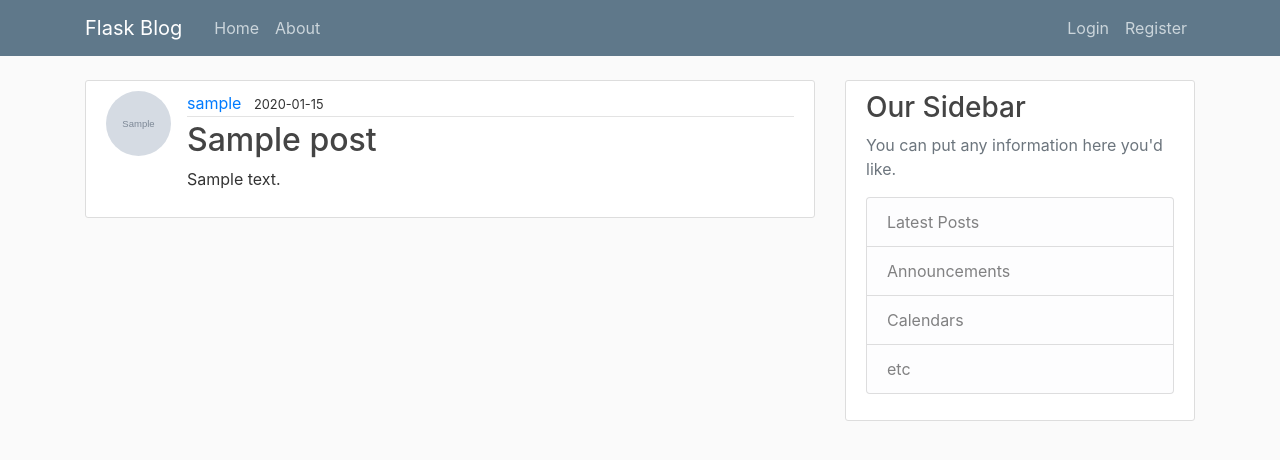
After one commit to HavrulykRoman/Flask_blog, a Flask app: page /post/1 in a window 1280 px wide. The commit adds this page. Shown: the top 460 px of the page. Run offline with Flask 2, Linux system fonts and the light colour scheme; tables that the repository leaves empty hold one stand-in row (values such as "Sample post"); grey boxes marked "Sample" are stand-in pictures; some libraries are stand-ins or nearby versions.

Commit message:
create/update/delete posts (#8)

```diff
--- a/flaskblog/routes.py
+++ b/flaskblog/routes.py
@@ -1,11 +1,11 @@
 import secrets
 import os
 from PIL import Image
-from flask import render_template, flash, redirect, url_for, request
+from flask import render_template, flash, redirect, url_for, request, abort
 from flask_login import login_user, current_user, logout_user, login_required
 
 from flaskblog import app, bcrypt, db
-from flaskblog.forms import RegistrationForm, LoginForm, UpdateAccountForm
+from flaskblog.forms import RegistrationForm, LoginForm, UpdateAccountForm, PostForm
 from flaskblog.models import User, Post
 
 
@@ -15,19 +15,11 @@
 
 
 
-posts = [
-    {'author': 'Jon Doe',
-     'title': 'First post',
-     'content': 'First post content',
-     'data_posted': 'November 7, 2022'},
-    {'author': 'Ivan Petriv',
-     'title': 'Second post',
-     'content': 'Second post content',
-     'data_posted': 'November 7, 2022'}
-]
+
 
 @app.route('/')
 def home():
+    posts = Post.query.all()
     return render_template('home.html', posts=posts)
 
 @app.route('/about')
@@ -100,3 +92,56 @@
 
     img_file = url_for('static', filename='profile_pict/' + current_user.image_file)
     return render_template('account.html', title='Account', image_file=img_file, form=form)
+
+@app.route('/post/new', methods=['GET', 'POST'])
+@login_required
+def new_post():
+    form = PostForm()
+    if form.validate_on_submit():
+        with app.app_context():
+            post = Post(title=form.title.data, content=form.content.data, author=current_user)
+            db.session.add(post)
+            db.session.commit()
+            flash('Your post has been created!', 'success')
+        return redirect(url_for('home'))
+    return render_template('create_post.html', title='New Post', form=form, legend='New Post')
+
+
+
+@app.route('/post/<int:post_id>')
+def post(post_id):
+    post = Post.query.get_or_404(post_id)
+    return render_template('post.html', title=post.title, post=post)
+
+
+@app.route('/post/<int:post_id>/update', methods=['GET', 'POST'])
+@login_required
+def update_post(post_id):
+    with app.app_context():
+        post = Post.query.get_or_404(post_id)
+        if post.author != current_user:
+            abort(403)
+        form = PostForm()
+        if form.validate_on_submit():
+            post.title = form.title.data
+            post.content = form.content.data
+            db.session.commit()
+            flash('Your post has been updated!', 'success')
+            return redirect(url_for('post', post_id=post.id))
+        elif request.method == "GET":
+            form.title.data = post.title
+            form.content.data = post.content
+        return render_template('create_post.html', title='Update Post', form=form, legend='Update Post')
+
+
+@app.route('/post/<int:post_id>/delete', methods=['POST'])
+@login_required
+def delete_post(post_id):
+    with app.app_context():
+        post = Post.query.get_or_404(post_id)
+        if post.author != current_user:
+            abort(403)
+        db.session.delete(post)
+        db.session.commit()
+        flash('Your post has been deleted!', 'success')
+        return redirect(url_for('home'))
--- a/flaskblog/templates/layout.html
+++ b/flaskblog/templates/layout.html
@@ -28,6 +28,7 @@
             <!-- Navbar Right Side -->
             <div class="navbar-nav">
                 {% if current_user.is_authenticated %}
+                <a class="nav-item nav-link" href="{{ url_for('new_post') }}">New Post</a>
                 <a class="nav-item nav-link" href="{{ url_for('account') }}">Account</a>
                 <a class="nav-item nav-link" href="{{ url_for('logout') }}">Logout</a>
                 {% else %}
--- /dev/null
+++ b/flaskblog/templates/post.html
@@ -0,0 +1,46 @@
+{% extends "layout.html" %}
+{% block content %}
+
+    <article class="media content-section">
+        <img class="rounded-circle article-img" src="{{ url_for('static', filename='profile-pict/' + post.author.image_file) }}">
+        <div class="media-body">
+            <div class="article-metadata">
+                <a class="mr-2" href="#">{{ post.author.username }}</a>
+                <small class="text-mutes">{{ post.data_posted.strftime('%Y-%m-%d') }}</small>
+            {% if post.author == current_user %}
+                <div>
+                    <a class="btn btn-secondary btn-sm m-1" href="{{ url_for('update_post', post_id=post.id) }}">Update</a>
+                    <button type="button" class="btn btn-danger btn-sm m-1" data-toggle="modal"
+                            data-target="#deleteModal">Delete
+                    </button>
+                </div>
+            {% endif %}
+            </div>
+            <h2 class="article-title">{{ post.title }}</h2>
+            <p class="article-content">{{ post.content }}</p>
+        </div>
+
+
+    </article>
+    <!-- Modal -->
+    <div class="modal fade" id="deleteModal" tabindex="-1" role="dialog" aria-labelledby="deleteModalLabel" aria-hidden="true">
+      <div class="modal-dialog" role="document">
+        <div class="modal-content">
+          <div class="modal-header">
+            <h5 class="modal-title" id="exampleModalLongTitle">Delete Post?</h5>
+            <button type="button" class="close" data-dismiss="modal" aria-label="Close">
+              <span aria-hidden="true">&times;</span>
+            </button>
+          </div>
+
+          <div class="modal-footer">
+            <button type="button" class="btn btn-secondary" data-dismiss="modal">Close</button>
+              <form action="{{ url_for('delete_post', post_id=post.id) }}" method="POST">
+                  <input class="btn btn-danger" type="submit" value="Delete">
+              </form>
+          </div>
+        </div>
+      </div>
+    </div>
+
+{% endblock content %}
```
Also changed, not shown: flaskblog/forms.py (+7 -1 lines), flaskblog/templates/create_post.html (added, +46 -0 lines), flaskblog/templates/home.html (+13 -3 lines).
